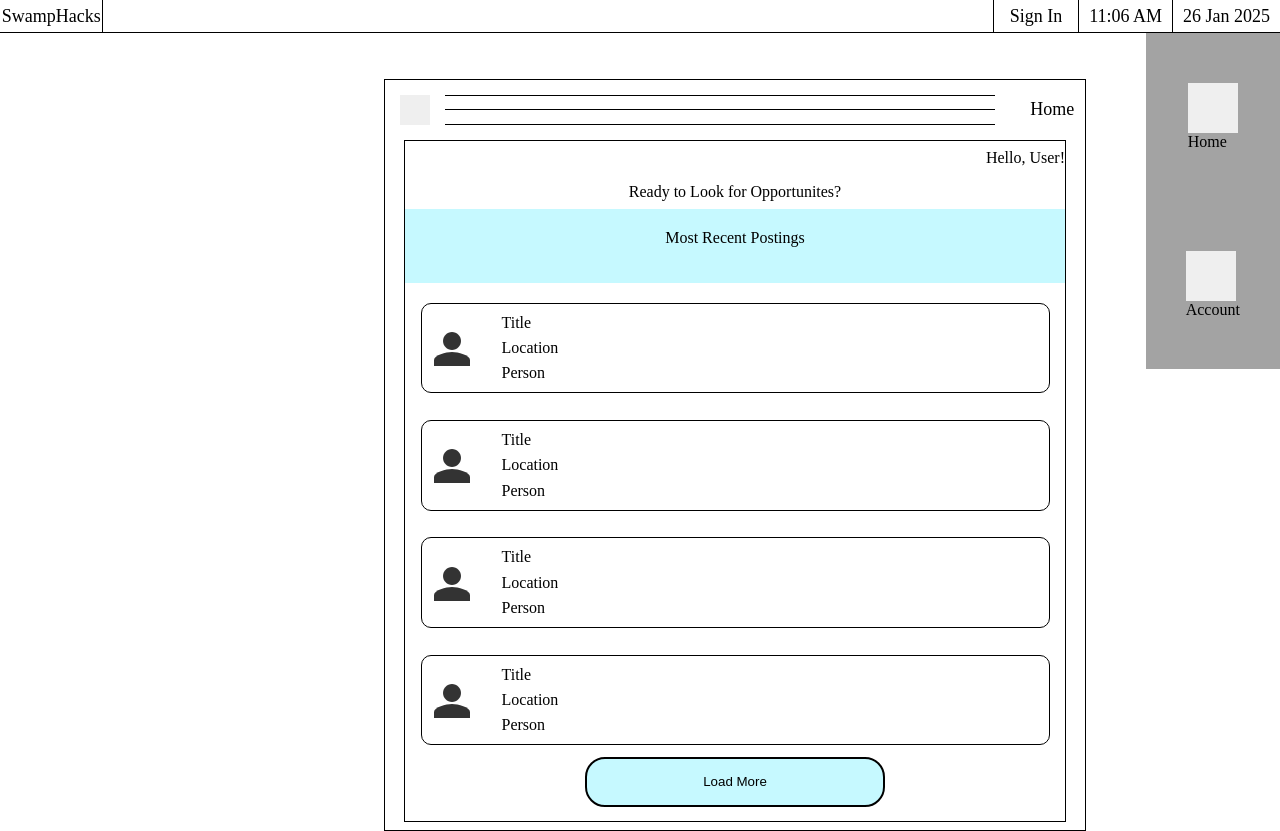
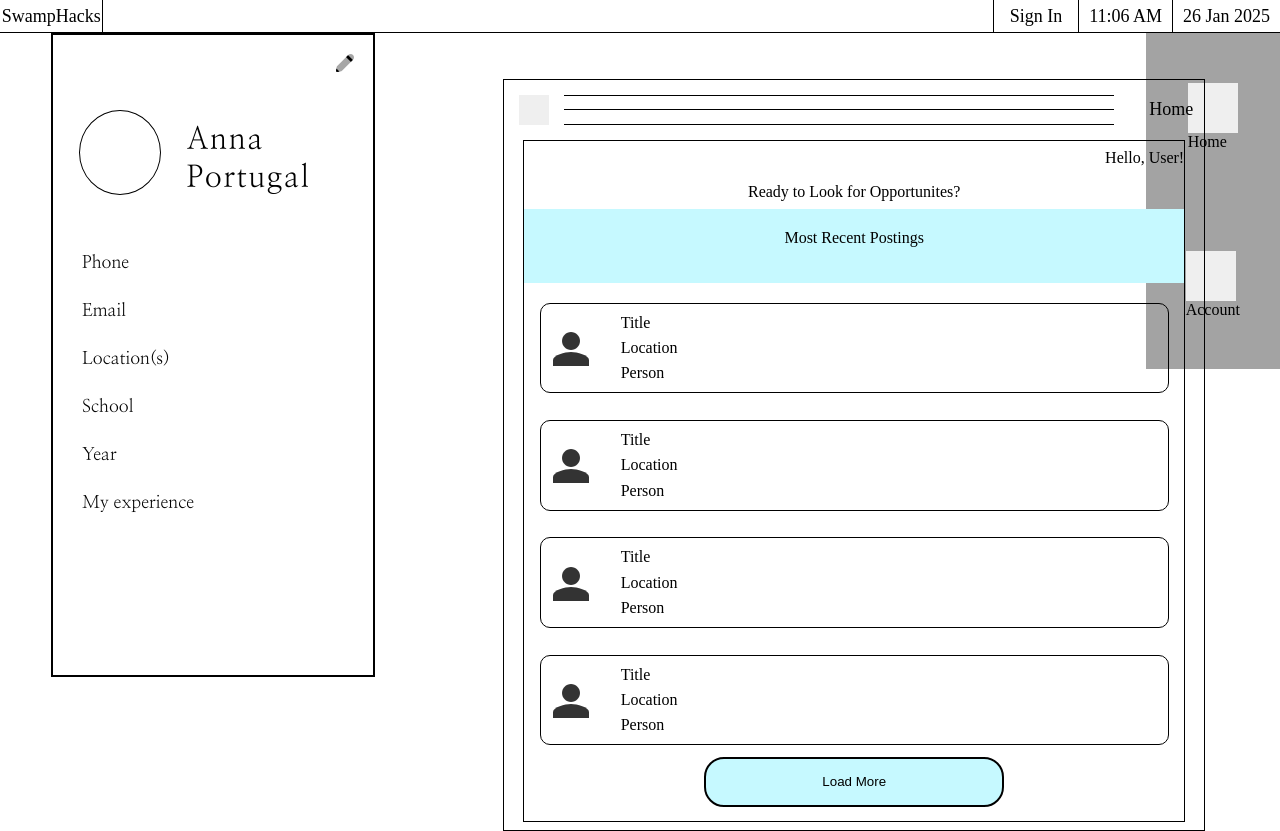
Before and after one commit to JonathanHooth/FutureDocs, a React (Vite) app in the folder frontend/: page / in a window 1280 px wide. Built offline with nearby package versions, Linux system fonts and the light colour scheme.

Commit message:
Added User info template

```diff
--- a/frontend/src/App.css
+++ b/frontend/src/App.css
@@ -3,14 +3,6 @@
   width: 100vw;
   height: 100vh;
 }
-.container-popUps{
-  width: 100vw;
-  height: 90vh;
-  display: flex;
-
-  justify-content: right;
-}
-
 .appContainer{
   display: flex;
   flex-direction: column;
@@ -18,9 +10,7 @@
   width: 10.5%;
   background-color: rgb(163, 163, 163);
   float: right;
-
   z-index: 4;
-
 }
 
 .WindowScreensContainer{
@@ -28,6 +18,8 @@
   left: 0px;
   width: 100%;
   height: 95%;
+  display:flex;
+  gap: 10%;
 
 }
 
--- a/frontend/src/Landing.jsx
+++ b/frontend/src/Landing.jsx
@@ -5,6 +5,8 @@ import './App.css'
 
 import NavBar from './components/navBar'
 import Home from './pages/Home/Home'
+
+import UserPage from './components/userPage'
 
 function Landing() {
   const [count, setCount] = useState(0)
@@ -21,8 +23,11 @@ function Landing() {
 
         <div className='HomeScreen'>
           <div className='WindowScreensContainer'>
-          <Home onClick={homeToggle} displayHome={displayHome}/>
+            <UserPage />
+            <Home onClick={homeToggle} displayHome={displayHome}/>
           </div>
+
+
 
           <div className='appContainer'>
           <div className='appWidgets'>
--- a/frontend/src/pages/Home/Home.css
+++ b/frontend/src/pages/Home/Home.css
@@ -4,7 +4,6 @@
   height: 750px;
 
   border: 1px solid black;
-  left: 30%;
   top: 6%;
 
 }
--- a/frontend/src/styles/userPage.css
+++ b/frontend/src/styles/userPage.css
@@ -4,6 +4,7 @@
     background-color: white;
     border: 2px solid black;
     display: flex column;
+    margin-left: 4%;
 }
 .picNameContainer {
     width: 100%;
```
